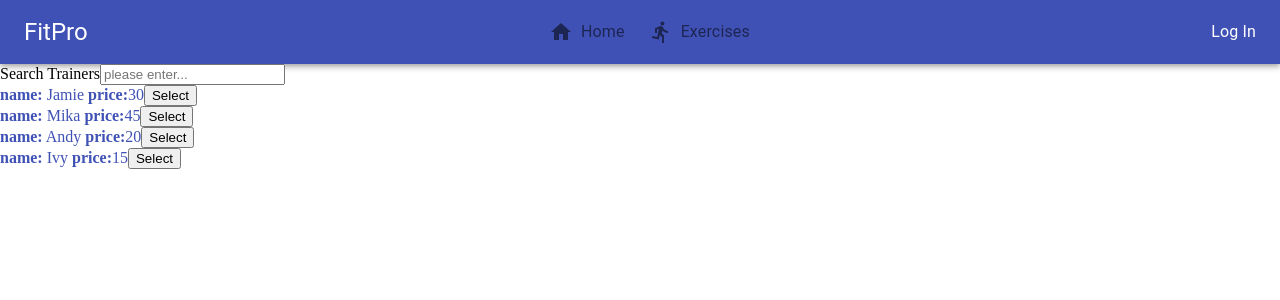
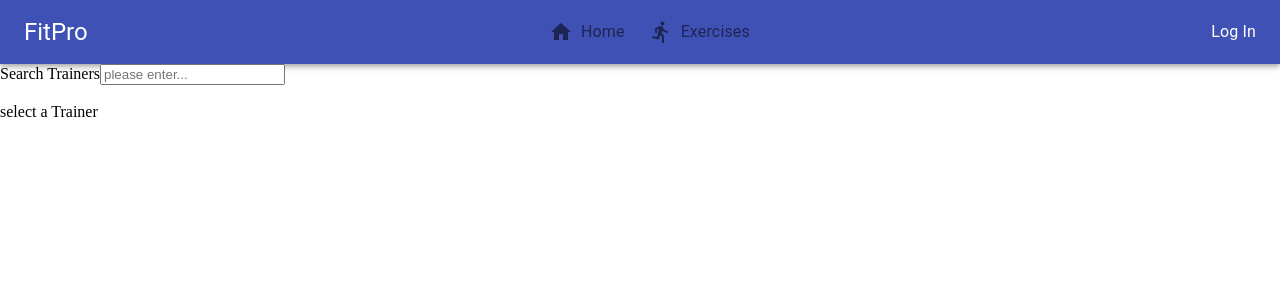
Before and after one commit to heatherwang39/Fitpro, a React app in the folder app/: page /trainers in a window 1280 px wide. Shown: the top 300 px of the page. Built offline with nearby package versions, Linux system fonts and the light colour scheme.

Commit message:
updated trainer search bar,created new action

```diff
--- a/app/package.json
+++ b/app/package.json
@@ -18,6 +18,7 @@
     "@material-ui/lab": "^4.0.0-alpha.43",
     "@material-ui/pickers": "^3.2.10",
     "body-parser": "^1.19.0",
+    "faker": "^4.1.0",
     "history": "^4.10.1",
     "moment": "^2.24.0",
     "prop-types": "^15.7.2",
--- a/app/src/actions/actionTypes.js
+++ b/app/src/actions/actionTypes.js
@@ -16,4 +16,5 @@ export const GOT_USER_CALENDAR = "GOT_USER_CALENDAR";
 export const RM_USER_CALENDAR_EVENT = "RM_USER_CALENDAR_EVENT";
 export const ADD_USER_CALENDAR_EVENT = "ADD_USER_CALENDAR_EVENT";
 export const UPDATED_USER_CALENDAR = "UPDATED_USER_CALENDAR";
+export const TRAINER_SEARCH="TRAINER_SEARCH";
 export const TRAINER_SELECTED = "TRAINER_SELECTED";
--- a/app/src/actions/trainerActions.js
+++ b/app/src/actions/trainerActions.js
@@ -1,8 +1,14 @@
 import { TRAINER_SELECTED } from "./actionTypes";
+import { TRAINER_SEARCH } from "./actionTypes";
 
+//create action when user search trainer(by name)
+export const searchTrainerInfo = (trainername) => ({
+    type: TRAINER_SEARCH,
+    payload: trainername
+});
+
+//create action when user get several searching results and select one of them to see details
 export const gotTrainerInfo = (trainerInfo) => ({
     type: TRAINER_SELECTED,
-    payload: trainerInfo,
+    payload: trainerInfo
 });
-
-export default gotTrainerInfo;
--- a/app/src/components/SearchTrainer/SearchTrainer.jsx
+++ b/app/src/components/SearchTrainer/SearchTrainer.jsx
@@ -1,19 +1,33 @@
-import React from 'react';
+import React,{Component} from 'react';
+import {connect} from 'react-redux';
 import TrainerList from './TrainerList';
+import TrainerDetail from './TrainerDetail';
+import {searchTrainerInfo} from '../../actions/trainerActions';
 
 
-//import TrainergDetail from './TrainerDetail';
 
-const SearchTrainer=()=>{
+
+class SearchTrainer extends Component{
+
+    onFormSubmit(e) {
+        e.preventDefault();
+        this.props.searchTrainerInfo(e.target.children[1].value);
+    }
+
+    render(){
         return (
             <div>
+                <form onSubmit={e=>{this.onFormSubmit(e)}}>
                     <label>Search Trainers</label>
-        <input type='text' placeholder='please enter...'/>
-
-        <TrainerList />
+                    <input type='text' placeholder='please enter...' onChange={e=>{console.log(e.target.value)}} />
+                </form>
+                <br/>
+                <TrainerList/>
+                <TrainerDetail/>
             </div>
         )
-};
+        }
+    }
 
 
-export default SearchTrainer;
+export default connect(null,{searchTrainerInfo:searchTrainerInfo})(SearchTrainer);
--- /dev/null
+++ b/app/src/components/SearchTrainer/TrainerDetail.jsx
@@ -0,0 +1,26 @@
+import React from 'react';
+import {connect} from 'react-redux';
+
+const TrainerDetail=({selectedTrainer})=>{
+    if(!selectedTrainer){
+        return<div>select a Trainer</div>
+    }
+    return (
+        <div>
+            <h3>Details for:</h3>
+            <p>
+                Name:{selectedTrainer.name}
+                <br/>
+                Price:{selectedTrainer.price}
+            </p>
+
+        </div>
+    )
+};
+
+const mapStateToProps=(state)=>{
+    return {selectedTrainer:state.trainersReducer.trainerSelected}
+};
+
+
+export default connect(mapStateToProps)(TrainerDetail);
--- a/app/src/components/SearchTrainer/TrainerList.jsx
+++ b/app/src/components/SearchTrainer/TrainerList.jsx
@@ -1,45 +1,58 @@
 import React,{Component} from 'react';
 import {connect} from 'react-redux';
-import {trainerActions} from '../../actions/trainerActions';// why need actionTypes?
-//import {selectTrainer} from '../actions';
-import Box from "@material-ui/core/Box";
-
-
-
-const trainerlist=[
-    {name:'Jamie',price:'30'},
-    {name:'Mika',price:'45'},
-    {name:'Andy',price:'20'},
-    {name:'Ivy',price:'15'}
-];
+import {gotTrainerInfo} from '../../actions/trainerActions';
+import {Card} from "@material-ui/core";
+import faker from "faker";
 
 class TrainerList extends Component{
     renderList(){
-        return trainerlist.map((trainer)=>{
-            return(
+        return (
+            this.props.trainerList.map((trainer)=>{
                 <div key={trainer.name}>
+                    <img alt='fake_avatar' src={faker.image.avatar()} />
                     <div>
                         <strong>name:</strong> {trainer.name} <strong>price:</strong>{trainer.price}
-                        <button>
-                            Select
+                        <button onClick={()=>this.props.gotTrainerInfo(trainer)}>
+                        Select
                         </button>
                     </div>
-                </div>
+                </div>}
+                )
+        )
+
+        /*if(this.props.trainerSearch===null){
+            return (
+                this.props.trainerList.map((trainer)=>{
+                    <div key={trainer.name}>
+                        <img alt='fake_avatar' src={faker.image.avatar()} />
+                        <div>
+                            <strong>name:</strong> {trainer.name} <strong>price:</strong>{trainer.price}
+                            <button onClick={()=>this.props.gotTrainerInfo(trainer)}>
+                            Select
+                            </button>
+                        </div>
+                    </div>}
+                    )
             )
-        })
+        }else{
+            this.props.trainerList.map((trainer)=>{
+                return <div>This is Jamie</div>
+            })
+        }*/
     }
     render(){
+        console.log(this.props)
         return (
-        <Box color="primary.main">{this.renderList()}</Box>
+        <Card color="primary.main">{this.renderList()}</Card>
         )
     }
 }
 
-
-export default connect()(TrainerList);
-/***
 const mapStateToProps=(state)=>{
-    return {trainerlist:state.trainerlist};
+    return {
+        trainerList:state.trainersReducer.trainerList,
+        trainerSearch:state.trainersReducer.trainerSearch
+    };
 }
 
- */
+export default connect(mapStateToProps,{gotTrainerInfo:gotTrainerInfo})(TrainerList);
--- a/app/src/reducers/index.js
+++ b/app/src/reducers/index.js
@@ -4,6 +4,9 @@ import calendarReducer from "./calendarReducer";
 import relationshipReducer from "./relationshipReducer";
 import userReducer from "./userReducer";
 import profileReducer from "./profileReducer";
+import trainersReducer from "./trainersReducer";
+
+
 
 /* Combine all of the reducers here  */
 export default combineReducers({
@@ -12,4 +15,5 @@ export default combineReducers({
     relationshipReducer,
     userReducer,
     profileReducer,
+    trainersReducer
 });
--- a/app/src/reducers/trainersReducer.js
+++ b/app/src/reducers/trainersReducer.js
@@ -1,37 +1,32 @@
 import {
-    TRAINER_SELECTED,
+    TRAINER_SELECTED,TRAINER_SEARCH
 } from "../actions/actionTypes";
 
-export default (state = null, action) => {
+const trainerlist =[
+        {name:'Jamie',price:'30'},
+        {name:'Mika',price:'45'},
+        {name:'Andy',price:'20'},
+        {name:'Ivy',price:'15'}
+    ]
+const initialState = {
+    trainerSearch:null,
+    trainerList: trainerlist,
+    trainerSelected: null,
+    };
+
+export default (state = initialState, action) => {
     switch (action.type) {
+    case TRAINER_SEARCH:
+        return {
+            ...state,
+            trainerSearch: action.payload,
+        };
     case TRAINER_SELECTED:
-        return action.payload;
+        return {
+            ...state,
+            trainerSelected: action.payload,
+        };
     default:
         return state;
     }
 };
-/**
-
-import {combineReducers} from 'redux';
-const trainerReducer =()=>{
-    return[
-        {name:'Jamie',price:'30'},
-        {name:'Mika',price:'45'},
-        {name:'Andy',price:'20'},
-        {name:'Ivy',price:'15'}
-    ];
-};
-
-
-const selectedTrainerReducer=(selectedTrainer=null,action)=>{
-    if(action.type==='TRAINER_SELECTED'){
-        return action.payload;
-    }
-    return selectedTrainer;
-}
-
-export default combineReducers({
-    trainerlist:trainerReducer,
-    selectedTrainer:selectedTrainerReducer
-})
- */
```
Also changed, not shown: app/src/actions/trainerActions copy.js (deleted, +0 -8 lines). Lines whose indentation alone changed are shown as unchanged.
